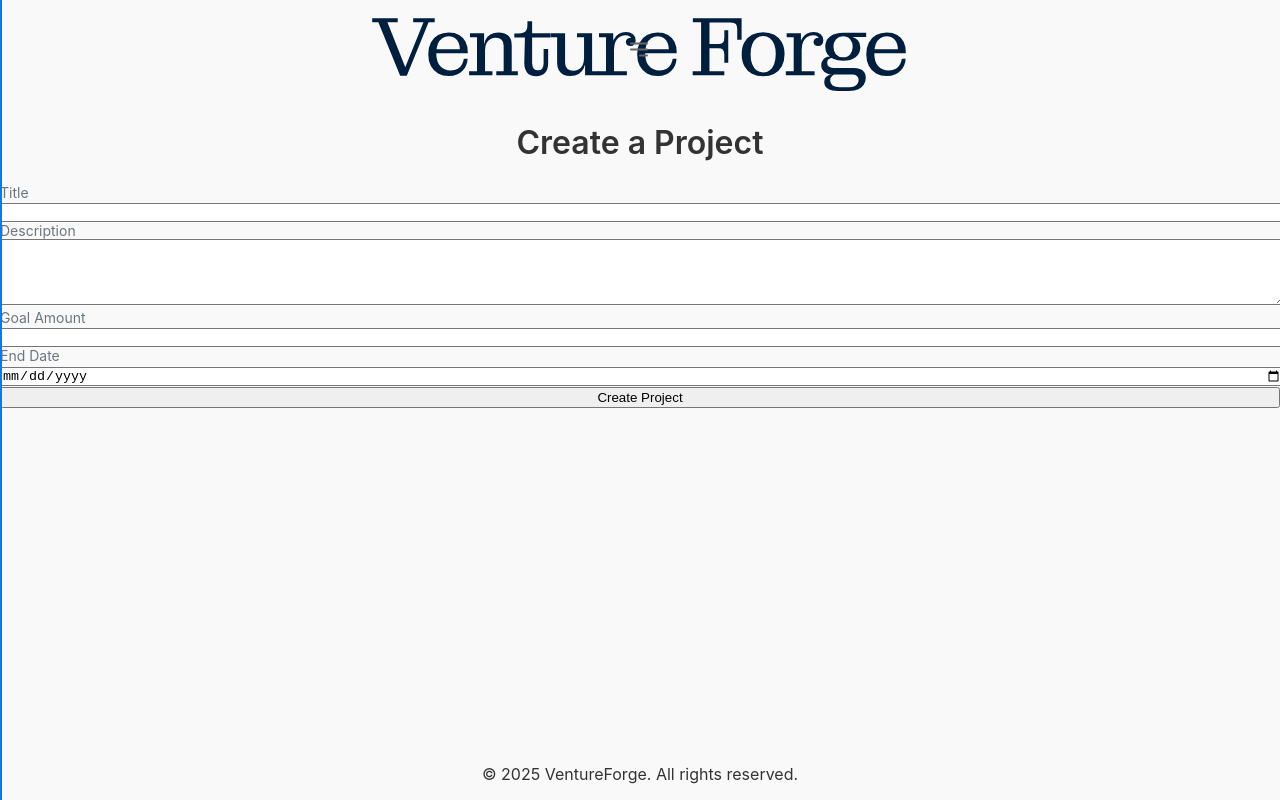
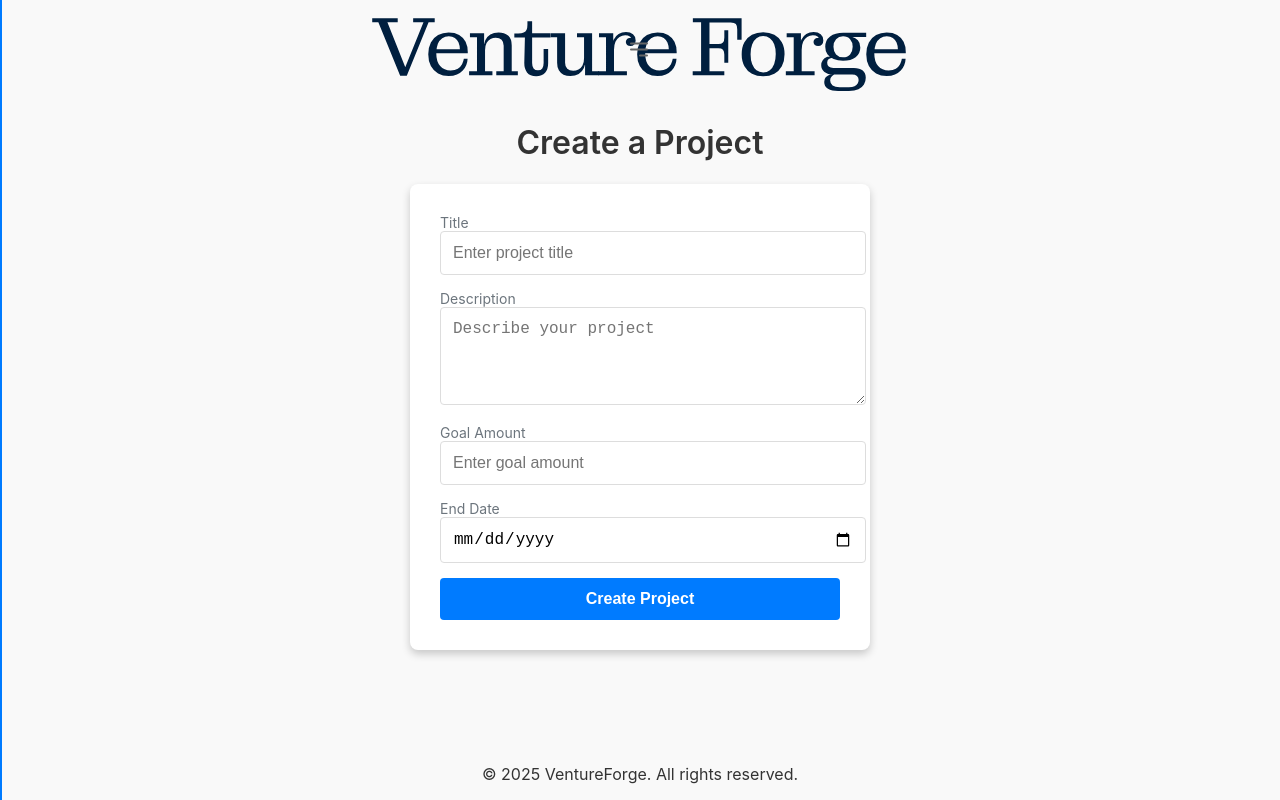
Before and after one commit to YashwanthVN/CrowdFunding-react, a React (Vite) app: page /create-project in a window 1280 px wide. Shown: the top 800 px of the page. Built offline with nearby package versions, Linux system fonts and the light colour scheme.

Commit message:
Better error handling and updated styling in CreateProject page

```diff
--- a/src/pages/CreateProject.jsx
+++ b/src/pages/CreateProject.jsx
@@ -10,6 +10,7 @@ const CreateProject = () => {
   });
 
   const [loading, setLoading] = useState(false);
+  const [errorMessage, setErrorMessage] = useState("");
 
   const handleChange = (e) => {
     const { name, value } = e.target;
@@ -18,17 +19,18 @@ const CreateProject = () => {
 
   const handleSubmit = async (event) => {
     event.preventDefault();
+    setErrorMessage("");
 
     const goalAmount = parseFloat(projectData.goalAmount);
     const endDate = new Date(projectData.endDate);
     const today = new Date();
 
     if (goalAmount <= 0) {
-      alert("Goal amount should be a positive number.");
+      setErrorMessage("Goal amount should be a positive number.");
       return;
     }
     if (endDate <= today) {
-      alert("End date should be in the future.");
+      setErrorMessage("End date should be in the future.");
       return;
     }
 
@@ -47,7 +49,7 @@ const CreateProject = () => {
       setProjectData({ title: "", description: "", goalAmount: "", endDate: "" });
     } catch (error) {
       console.error("Error creating project:", error);
-      alert("Failed to create project. Please try again.");
+      setErrorMessage("Failed to create project. Please try again.");
     } finally {
       setLoading(false);
     }
@@ -56,7 +58,9 @@ const CreateProject = () => {
   return (
     <div className="max-w-2xl mx-auto p-6">
       <h1 className="text-3xl font-bold mb-6 text-center">Create a Project</h1>
-      <form onSubmit={handleSubmit} className="space-y-4 bg-white shadow-md rounded-lg p-8">
+      <form onSubmit={handleSubmit} className="form-container space-y-4">
+        {errorMessage && <p className="text-red-500 text-center">{errorMessage}</p>}
+
         {/* Title Input */}
         <div>
           <label htmlFor="title" className="block mb-1 font-medium">Title</label>
@@ -67,7 +71,8 @@ const CreateProject = () => {
             value={projectData.title}
             onChange={handleChange}
             required
-            className="w-full px-4 py-2 border rounded-lg focus:outline-none focus:ring-2 focus:ring-blue-500"
+            className="input-field w-full"
+            placeholder="Enter project title"
           />
         </div>
 
@@ -80,8 +85,9 @@ const CreateProject = () => {
             value={projectData.description}
             onChange={handleChange}
             required
-            className="w-full px-4 py-2 border rounded-lg focus:outline-none focus:ring-2 focus:ring-blue-500"
+            className="input-field w-full"
             rows="4"
+            placeholder="Describe your project"
           ></textarea>
         </div>
 
@@ -95,7 +101,8 @@ const CreateProject = () => {
             value={projectData.goalAmount}
             onChange={handleChange}
             required
-            className="w-full px-4 py-2 border rounded-lg focus:outline-none focus:ring-2 focus:ring-blue-500"
+            className="input-field w-full"
+            placeholder="Enter goal amount"
           />
         </div>
 
@@ -109,14 +116,14 @@ const CreateProject = () => {
             value={projectData.endDate}
             onChange={handleChange}
             required
-            className="w-full px-4 py-2 border rounded-lg focus:outline-none focus:ring-2 focus:ring-blue-500"
+            className="input-field w-full"
           />
         </div>
 
         {/* Submit Button */}
         <button
           type="submit"
-          className={`w-full px-4 py-2 rounded-lg text-white ${loading ? 'bg-gray-400 cursor-not-allowed' : 'bg-blue-500 hover:bg-blue-600'}`}
+          className={`auth-button w-full ${loading ? 'loading' : ''}`}
           disabled={loading}
         >
           {loading ? 'Creating Project...' : 'Create Project'}
```
